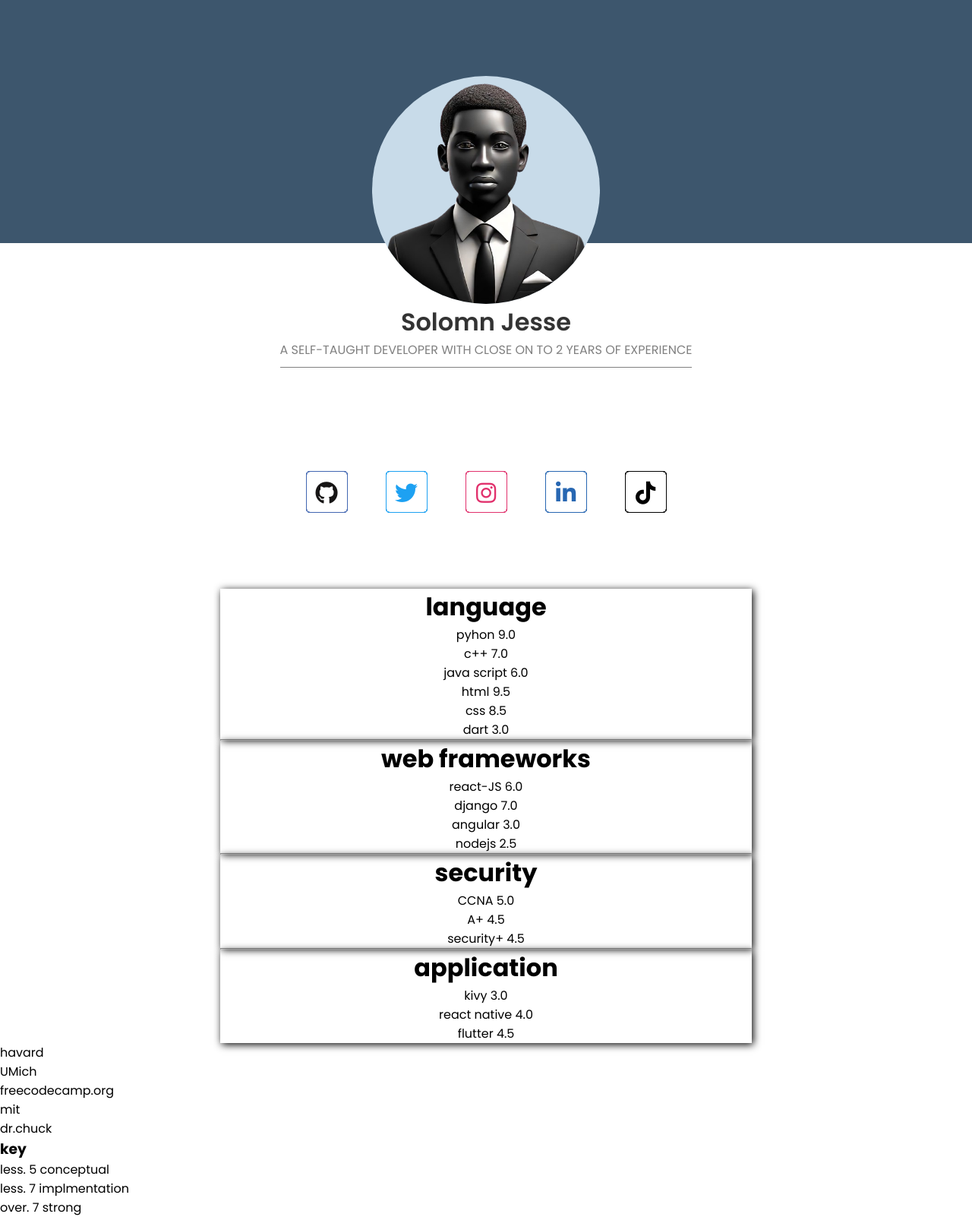
After one commit to Statosco/website, a Django app: page /profile/ in a window 1280 px wide. The commit adds this page. Shown: the whole page at 76% size. Run offline with Django 4.2, Linux system fonts and the light colour scheme; some libraries are stand-ins or nearby versions.

Commit message:
profile card

```diff
--- /dev/null
+++ b/project/static/project/css/credentials.css
@@ -0,0 +1,62 @@
+@import url('https://fonts.googleapis.com/css?family=Poppins:400,500,600,700&display=swap');
+
+*{
+    margin: 0;
+    padding: 0;
+    box-sizing: border-box;
+    font-family: 'Poppins', sans-serif;
+  }
+
+.top-nav
+{
+    height: 40vh;
+    background: #3d566d;
+    display: flex;
+    justify-content: center;
+}
+.top-nav .nav-images
+{
+    position: absolute;
+    top: 100px;
+    text-align: center;
+}
+.top-nav .nav-images img
+{
+    max-width: 300px;
+    min-height: 300px;
+    border-radius: 50%;
+    background: #c8dbe9;
+}
+
+.top-nav .nav-images h1
+{
+    color: #333;
+    font-size: 2em;
+    font-weight: 600;
+    text-transform: capitalize;
+}
+.top-nav .nav-images h4
+{
+    text-transform: uppercase;
+    color: gray;
+    font-weight: 400;
+    border-bottom: 1px solid grey;
+    padding-bottom: 10px;
+}
+
+.socials
+{
+    margin: 300px 0 100px 0;
+    display: flex;
+    justify-content: center;
+}
+.hero-section{
+    max-width: 700px;
+    margin-inline: auto;
+    text-align: center;
+    box-shadow: 2px 2px 10px;
+}
+hr{
+    width: 700px;
+    margin-inline: auto;
+}
--- a/project/static/project/css/socials.css
+++ b/project/static/project/css/socials.css
@@ -3,18 +3,7 @@ sam
  */
 
 @import url('https://fonts.googleapis.com/css?family=Poppins:400,500,600,700&display=swap');
-*{
-  margin: 0;
-  padding: 0;
-  box-sizing: border-box;
-  font-family: 'Poppins', sans-serif;
-}
-html,body{
-  display: grid;
-  height: 100%;
-  place-items: center;
-  background: #fff;
-}
+
 .icons{
   display: inline-flex;
 }
--- /dev/null
+++ b/project/templates/project/credetials.html
@@ -0,0 +1,148 @@
+{%load static%}
+<link rel="stylesheet" type="text/css" href="{%static 'project/css/credentials.css'%}">
+
+
+
+<div class="wrapper">
+    <div class="top-nav">
+        <div class="nav-images">
+            <img src="{%static 'project/images/profile-image.png'%}" alt="">
+            <h1>solomn jesse</h1>
+            <h4>a self-taught developer with close on to 2 years of experience</h4>
+        </div>
+    </div>
+
+    <div class="socials">
+        {% include 'project/socials.html' %}
+
+    </div>
+    <div class="hero-section hero1">
+        <h1>language</h1>
+        <div class="hero-text">
+            <span class="language">pyhon</span>
+            <span class="rate">9.0</span>
+        </div>
+        <div class="hero-text">
+            <span class="language">c++</span>
+            <span class="rate">7.0</span>
+        </div>
+        <div class="hero-text">
+            <span class="language">java script</span>
+            <span class="rate">6.0</span>
+        </div>
+        <div class="hero-text">
+            <span class="language">html</span>
+            <span class="rate">9.5</span>
+        </div>
+        <div class="hero-text">
+            <span class="language">css</span>
+            <span class="rate">8.5</span>
+        </div>
+        <div class="hero-text">
+            <span class="language">dart</span>
+            <span class="rate">3.0</span>
+        </div>
+    </div>
+
+
+    <hr>
+
+
+    <div class="hero-section hero2">
+        <h1>web frameworks</h1>
+        <div class="hero-text">
+            <span class="language">react-JS</span>
+            <span class="rate">6.0</span>
+        </div>
+        <div class="hero-text">
+            <span class="language">django</span>
+            <span class="rate">7.0</span>
+        </div>
+
+        <div class="hero-text">
+            <span class="language">angular</span>
+            <span class="rate">3.0</span>
+        </div>
+        <div class="hero-text">
+            <span class="language">nodejs</span>
+            <span class="rate">2.5</span>
+        </div>
+    </div>
+
+<hr>
+
+    <div class="hero-section hero3">
+        <h1>security</h1>
+        <div class="hero-text">
+            <span class="language">CCNA</span>
+            <span class="rate">5.0</span>
+        </div>
+        <div class="hero-text">
+            <span class="language">A+</span>
+            <span class="rate">4.5</span>
+        </div>
+        <div class="hero-text">
+            <span class="language">security+</span>
+            <span class="rate">4.5</span>
+        </div>
+    </div>
+
+
+    <hr>
+
+    <div class="hero-section hero4">
+        <h1>application</h1>
+        <div class="hero-text">
+            <span class="language">kivy</span>
+            <span class="rate">3.0</span>
+        </div>
+        <div class="hero-text">
+            <span class="language">react native</span>
+            <span class="rate">4.0</span>
+        </div>
+        <div class="hero-text">
+            <span class="language">flutter</span>
+            <span class="rate">4.5</span>
+        </div>
+    </div>
+
+
+
+    <div class="schools">
+        <div class="institute">
+            <span>havard</span>
+        </div>
+        <div class="institute">
+
+            <span>UMich</span>
+        </div>
+        <div class="institute">
+
+            <span>freecodecamp.org</span>
+        </div>
+        <div class="institute">
+
+            <span>mit</span>
+        </div>
+        <div class="institute">
+
+            <span>dr.chuck</span>
+        </div>
+    </div>
+
+    <div class="key">
+        <h3>key</h3>
+        <div class="key-text">
+            <span>less. 5</span>
+            <span>conceptual</span>
+        </div>
+        <div class="key-text">
+            <span>less. 7</span>
+            <span>implmentation</span>
+        </div>
+        <div class="key-text">
+            <span>over. 7</span>
+            <span>strong</span>
+        </div>
+    </div>
+</div>
--- a/project/templates/project/socials.html
+++ b/project/templates/project/socials.html
@@ -5,12 +5,14 @@
 <html lang="en" dir="ltr">
   <head>
     <meta charset="utf-8">
-    <title>3D Layered Hover Effect | CodingNepal</title>
     <!-- link ur FA here -->
-    <script src="https://kit.fontawesome.com/5d31dfb617.js" crossorigin="anonymous"></script>    <link rel="stylesheet" type="text/css" href="{%static 'project/css/socials.css'%}">
+    <script src="https://kit.fontawesome.com/5d31dfb617.js" crossorigin="anonymous"></script>
+        <link rel="stylesheet" type="text/css" href="{%static 'project/css/socials.css'%}">
 
   </head>
   <body>
+
+
     <div class="icons">
       <a href="#">
         <div class="layer">
@@ -68,5 +70,7 @@ Linkedin</div>
 TikTok</div>
 </a>
     </div>
+
+
 </body>
 </html>
--- a/project/urls.py
+++ b/project/urls.py
@@ -7,5 +7,5 @@ urlpatterns =[
     path("about/", views.about, name="about"),
     path("", views.services, name="services"),
     path('download-cv/', views.download_cv, name='download_cv'),
-    path('socials/', views.socials, name='socials'),
+    path('profile/', views.profile, name='profile'),
 ]
--- a/project/views.py
+++ b/project/views.py
@@ -10,8 +10,8 @@ def about(response):
     return render(response, 'project/about.html')
 
 
-def socials(response):
-    return render(response, 'project/socials.html')
+def profile(response):
+    return render(response, 'project/credetials.html')
 
 
 from django.http import FileResponse, Http404
```
Also changed, not shown: project/templates/project/home.html (+4 -4 lines), project/templates/project/navbar.html (+4 -4 lines), project/static/project/images/profile-image.png (added).
